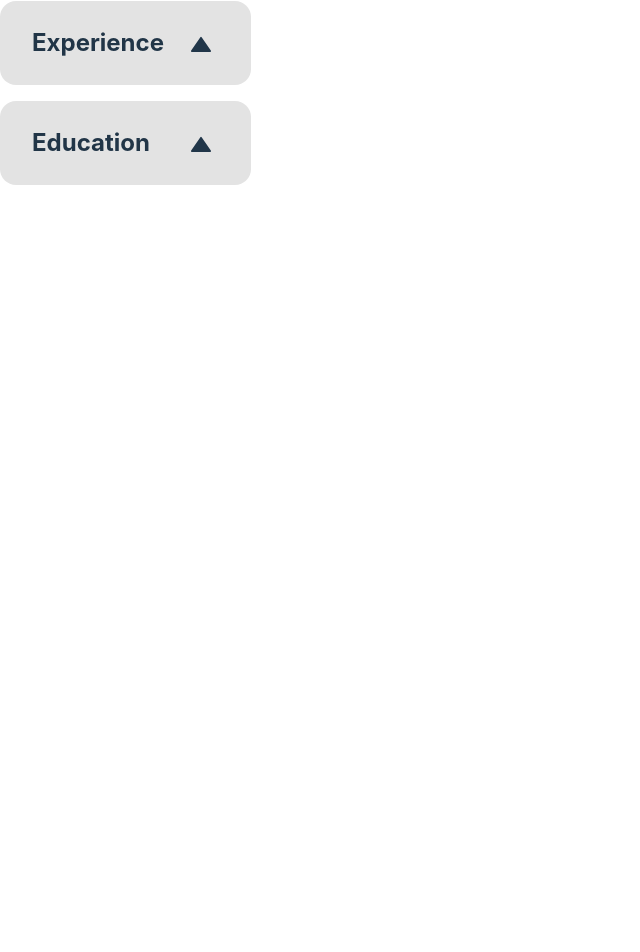
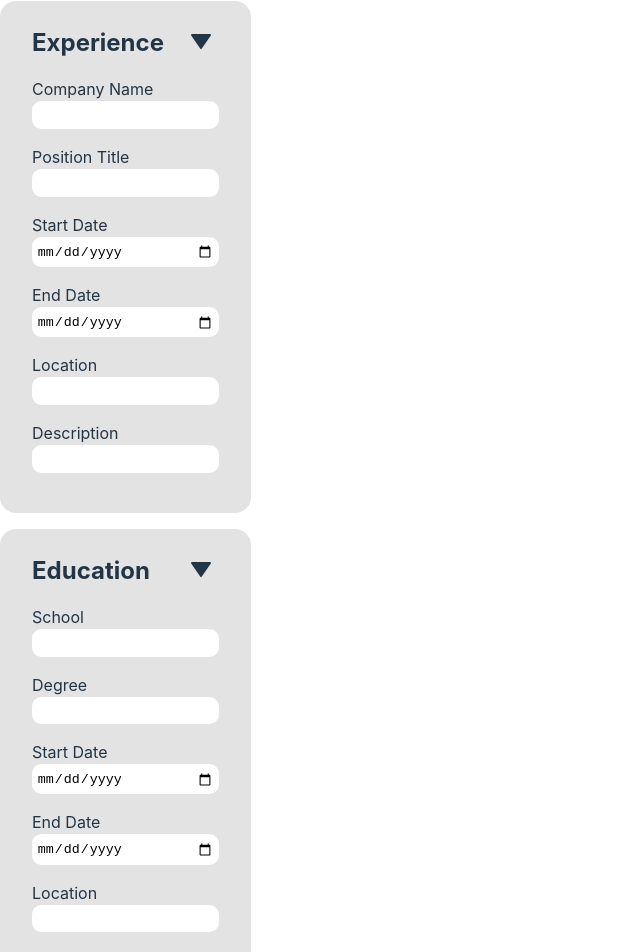
Before and after one commit to zakrnem/cv-builder, a React (Vite) app: page / in a window 1280 px wide. Shown: the part 518-1470 px from the top of the page, without its empty margins (0-640 px from the left). Before the commit the page ends 800 px from the top, so only its background shows below. Built offline with nearby package versions, Linux system fonts and the light colour scheme.

Commit message:
Refactor state management into the parent

```diff
--- a/src/components/Education.jsx
+++ b/src/components/Education.jsx
@@ -1,26 +1,6 @@
-import { useState } from "react";
 import "../styles/Education.css";
 
-function Education() {
-  const [input, setInput] = useState({
-    school: "",
-    degree: "",
-    startDate: "",
-    endDate: "",
-    location: "",
-  });
-  const [isFormVisible, setIsFormVisible] = useState(false);
-
-  const handleInputChange = (field, value) => {
-    setInput((prevInput) => ({
-      ...prevInput,
-      [field]: value,
-    }));
-    console.log(input);
-  };
-  const toggleForm = () => {
-    setIsFormVisible((prevIsFormVisible) => !prevIsFormVisible);
-  };
+function Education({toggleForm, isFormVisible, handleInputChange, input}) {
   return (
     <div className="education">
       <div className="inputs-heading">
@@ -39,32 +19,32 @@ function Education() {
         <label htmlFor="school">School</label>
         <input
           type="text"
-          value={input.school}
-          onChange={(e) => handleInputChange("school", e.target.value)}
+          value={input.education.school}
+          onChange={(e) => handleInputChange("education", "school", e.target.value)}
         />
         <label htmlFor="degree">Degree</label>
         <input
           type="text"
-          value={input.degree}
-          onChange={(e) => handleInputChange("degree", e.target.value)}
+          value={input.education.degree}
+          onChange={(e) => handleInputChange("education", "degree", e.target.value)}
         />
         <label htmlFor="startDate">Start Date</label>
         <input
           type="date"
-          value={input.startDate}
-          onChange={(e) => handleInputChange("startDate", e.target.value)}
+          value={input.education.startDate}
+          onChange={(e) => handleInputChange("education", "startDate", e.target.value)}
         />
         <label htmlFor="endDate">End Date</label>
         <input
           type="date"
-          value={input.endDate}
-          onChange={(e) => handleInputChange("endDate", e.target.value)}
+          value={input.education.endDate}
+          onChange={(e) => handleInputChange("education", "endDate", e.target.value)}
         />
         <label htmlFor="location">Location</label>
         <input
           type="text"
-          value={input.location}
-          onChange={(e) => handleInputChange("location", e.target.value)}
+          value={input.education.location}
+          onChange={(e) => handleInputChange("education", "location", e.target.value)}
         />
       </form>
     </div>
--- a/src/components/Experience.jsx
+++ b/src/components/Experience.jsx
@@ -1,27 +1,6 @@
-import { useState } from "react";
 import "../styles/Experience.css";
 
-function Experience() {
-  const [input, setInput] = useState({
-    company: "",
-    position: "",
-    startDate: "",
-    endDate: "",
-    location: "",
-    description: "",
-  });
-  const [isFormVisible, setIsFormVisible] = useState(false);
-
-  const handleInputChange = (field, value) => {
-    setInput((prevInput) => ({
-      ...prevInput,
-      [field]: value,
-    }));
-    console.log(input);
-  };
-  const toggleForm = () => {
-    setIsFormVisible((prevIsFormVisible) => !prevIsFormVisible);
-  };
+function Experience({toggleForm, isFormVisible, handleInputChange, input}) {
   return (
     <div className="experience">
       <div className="inputs-heading">
@@ -40,38 +19,38 @@ function Experience() {
         <label htmlFor="companyName">Company Name</label>
         <input
           type="text"
-          value={input.company}
-          onChange={(e) => handleInputChange("company", e.target.value)}
+          value={input.experience.company}
+          onChange={(e) => handleInputChange("experience", "company", e.target.value)}
         />
         <label htmlFor="positionTitle">Position Title</label>
         <input
           type="text"
-          value={input.positon}
-          onChange={(e) => handleInputChange("position", e.target.value)}
+          value={input.experience.positon}
+          onChange={(e) => handleInputChange("experience", "position", e.target.value)}
         />
         <label htmlFor="startDate">Start Date</label>
         <input
           type="date"
-          value={input.startDate}
-          onChange={(e) => handleInputChange("startDate", e.target.value)}
+          value={input.experience.startDate}
+          onChange={(e) => handleInputChange("experience", "startDate", e.target.value)}
         />
         <label htmlFor="endDate">End Date</label>
         <input
           type="date"
-          value={input.endDate}
-          onChange={(e) => handleInputChange("endDate", e.target.value)}
+          value={input.experience.endDate}
+          onChange={(e) => handleInputChange("experience", "endDate", e.target.value)}
         />
         <label htmlFor="location">Location</label>
         <input
           type="text"
-          value={input.location}
-          onChange={(e) => handleInputChange("location", e.target.value)}
+          value={input.experience.location}
+          onChange={(e) => handleInputChange("experience", "location", e.target.value)}
         />
         <label htmlFor="description">Description</label>
         <input
           type="text"
-          value={input.description}
-          onChange={(e) => handleInputChange("description", e.target.value)}
+          value={input.experience.description}
+          onChange={(e) => handleInputChange("experience", "description", e.target.value)}
         />
       </form>
     </div>
--- a/src/components/InputsContainer.jsx
+++ b/src/components/InputsContainer.jsx
@@ -2,13 +2,67 @@ import "../styles/InputsContainer.css";
 import PersonalDetails from "./PersonalDetails";
 import Experience from "./Experience";
 import Education from "./Education";
+import { useState } from "react";
 
 function InputsContainer() {
+  const [isFormVisible, setIsFormVisible] = useState(true);
+  const toggleForm = () => {
+    setIsFormVisible((prevIsFormVisible) => !prevIsFormVisible);
+  }
+
+  const [input, setInput] = useState({
+    details: {
+      name: "",
+      email: "",
+      number: "",
+      address: "",
+    },
+    experience: {
+      company: "",
+      position: "",
+      startDate: "",
+      endDate: "",
+      location: "",
+      description: "",
+    },
+    education: {
+      school: "",
+      degree: "",
+      startDate: "",
+      endDate: "",
+      location: "",
+    }
+  });
+  const handleInputChange = (group, field, value) => {
+    setInput((prevInput) => ({
+      ...prevInput,
+      [group]: {
+        ...prevInput[group],
+        [field]: value,
+      },
+    }));
+    console.log(input);
+  };
+
   return (
     <div className="inputs-container">
-      <PersonalDetails />
-      <Experience />
-      <Education />
+      <PersonalDetails
+      toggleForm={toggleForm}
+      isFormVisible={isFormVisible === true}
+      handleInputChange={handleInputChange}
+      input={input} />
+
+      <Experience
+      toggleForm={toggleForm}
+      isFormVisible={isFormVisible === true}
+      handleInputChange={handleInputChange}
+      input={input} />
+
+      <Education
+      toggleForm={toggleForm}
+      isFormVisible={isFormVisible === true}
+      handleInputChange={handleInputChange}
+      input={input} />
     </div>
   );
 }
--- a/src/components/PersonalDetails.jsx
+++ b/src/components/PersonalDetails.jsx
@@ -1,25 +1,6 @@
-import { useState } from "react";
 import "../styles/PersonalDetails.css";
 
-function PersonalDetails() {
-  const [input, setInput] = useState({
-    name: "",
-    email: "",
-    number: "",
-    address: "",
-  });
-  const [isFormVisible, setIsFormVisible] = useState(true);
-
-  const handleInputChange = (field, value) => {
-    setInput((prevInput) => ({
-      ...prevInput,
-      [field]: value,
-    }));
-    console.log(input);
-  };
-  const toggleForm = () => {
-    setIsFormVisible((prevIsFormVisible) => !prevIsFormVisible);
-  };
+function PersonalDetails({toggleForm, isFormVisible, handleInputChange, input}) {
   return (
     <div className="personal-details">
       <div className="inputs-heading">
@@ -38,26 +19,26 @@ function PersonalDetails() {
         <label htmlFor="fullName">Full name</label>
         <input
           type="text"
-          value={input.name}
-          onChange={(e) => handleInputChange("name", e.target.value)}
+          value={input.details.name}
+          onChange={(e) => handleInputChange("details", "name", e.target.value)}
         />
         <label htmlFor="email">Email</label>
         <input
           type="email"
-          value={input.email}
-          onChange={(e) => handleInputChange("email", e.target.value)}
+          value={input.details.email}
+          onChange={(e) => handleInputChange("details", "email", e.target.value)}
         />
         <label htmlFor="phoneNumber">Phone number</label>
         <input
           type="tel"
-          value={input.number}
-          onChange={(e) => handleInputChange("number", e.target.value)}
+          value={input.details.number}
+          onChange={(e) => handleInputChange("details", "number", e.target.value)}
         />
         <label htmlFor="address">Address</label>
         <input
           type="text"
-          value={input.address}
-          onChange={(e) => handleInputChange("address", e.target.value)}
+          value={input.details.address}
+          onChange={(e) => handleInputChange("details", "address", e.target.value)}
         />
       </form>
     </div>
```
